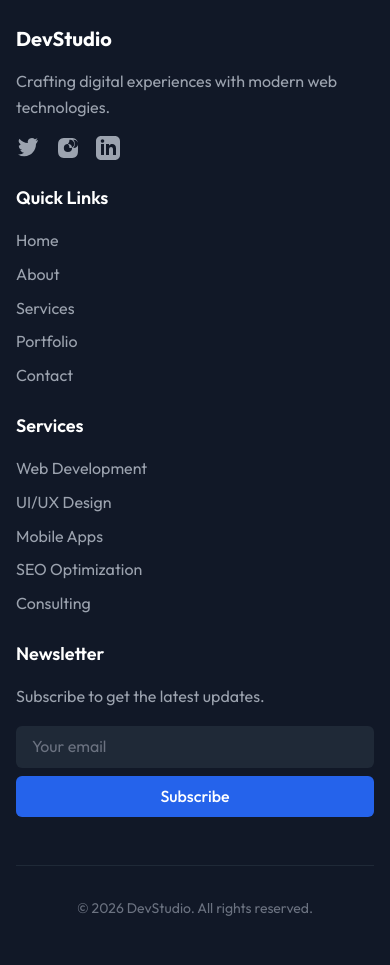
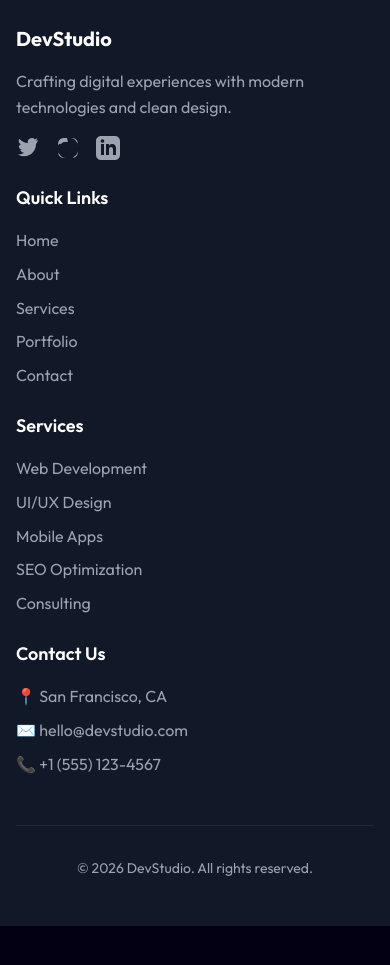
Before and after one commit to kalispidyman/raagneet, a React (Vite) app: page / in a window 390 px wide. Shown: the part 1220-2185 px from the top of the page. After the commit the page ends 2146 px from the top, so only its background shows below. Built offline with nearby package versions, Linux system fonts and the light colour scheme; the HTML template or start-up script is replaced by a standard one.

Commit message:
Redesign footer for mobile-first responsiveness with stacked columns, improved spacing, semantic markup, and accessible social links

```diff
--- a/src/components/Footer.jsx
+++ b/src/components/Footer.jsx
@@ -6,11 +6,11 @@ const Footer = () => {
       <div className="max-w-7xl mx-auto">
         {/* Main Footer Content */}
         <div className="grid grid-cols-1 md:grid-cols-2 lg:grid-cols-4 gap-8">
-          {/* Brand / Logo */}
+          {/* Brand & Description */}
           <div className="lg:col-span-1">
             <h3 className="text-xl font-bold mb-4">DevStudio</h3>
             <p className="text-gray-400 mb-4">
-              Crafting digital experiences with modern web technologies.
+              Crafting digital experiences with modern technologies and clean design.
             </p>
             <div className="flex space-x-4">
               <a href="#" className="text-gray-400 hover:text-white transition-colors">
@@ -22,13 +22,13 @@ const Footer = () => {
               <a href="#" className="text-gray-400 hover:text-white transition-colors">
                 <span className="sr-only">GitHub</span>
                 <svg className="h-6 w-6" fill="currentColor" viewBox="0 0 24 24">
-                  <path fillRule="evenodd" d="M12.315 2c2.43 0 2.784.013 3.808.06 1.064.049 1.791.218 2.427.465a4.902 4.902 0 011.772 1.153 4.902 4.902 0 011.153 1.772c.247.636.416 1.363.465 2.427.048 1.067.06 1.407.06 4.123v.08c0 2.643-.012 2.987-.06 4.043-.049 1.064-.218 1.791-.465 2.427a4.902 4.902 0 01-1.153 1.772 4.902 4.902 0 01-1.772 1.153c-.636.247-1.363.416-2.427.465-1.067.048-1.407.06-4.123.06h-.08c-2.643 0-2.987-.012-4.043-.06-1.064-.049-1.791-.218-2.427-.465a4.902 4.902 0 01-1.772-1.153 4.902 4.902 0 01-1.153-1.772c-.247-.636-.416-1.363-.465-2.427-.048-1.067-.06-1.407-.06-4.123v-.08c0-2.643.012-2.987.06-4.043.049-1.064.218-1.791.465-2.427a4.902 4.902 0 011.153-1.772A4.902 4.902 0 015.45 2.525c.636-.247 1.363-.416 2.427-.465 1.067-.048 1.407-.06 4.123-.06h.08zm-.372 5.907a4.1 4.1 0 100 8.2 4.1 4.1 0 000-8.2zm6.845 0a5.403 5.403 0 01-1.547 4.047 4.1 4.1 0 100-8.094 5.403 5.403 0 011.547 4.047zm-6.845 0a5.403 5.403 0 011.547 4.047 4.1 4.1 0 100-8.094 5.403 5.403 0 01-1.547 4.047z" clipRule="evenodd" />
+                  <path fillRule="evenodd" d="M12.315 2c2.43 0 2.784.013 3.808.06 1.064.049 1.791.218 2.427.465a4.902 4.902 0 011.772 1.153 4.902 4.902 0 011.153 1.772c.247.636.416 1.363.465 2.427.048 1.067.06 1.407.06 4.123v.08c0 2.643-.012 2.987-.06 4.043-.049 1.064-.218 1.791-.465 2.427a4.902 4.902 0 01-1.153 1.772 4.902 4.902 0 01-1.772 1.153c-.636.247-1.363.416-2.427.465-1.067.048-1.407.06-4.123.06h-.08c-2.643 0-2.987-.012-4.043-.06-1.064-.049-1.791-.218-2.427-.465a4.902 4.902 0 01-1.772-1.153 4.902 4.902 0 01-1.153-1.772c-.247-.636-.416-1.363-.465-2.427-.048-1.067-.06-1.407-.06-4.123v-.08c0-2.643.012-2.987.06-4.043.049-1.064.218-1.791.465-2.427a4.902 4.902 0 011.153-1.772A4.902 4.902 0 015.45 2.525c.636-.247 1.363-.416 2.427-.465 1.067-.048 1.407-.06 4.123-.06h.08zm-.372 3.97h-.764c-2.234 0-2.552.014-3.59.058-.976.406-1.495.89-1.97 1.378A7.48 7.48 0 002.05 9.03c-.044.96-.058 1.377-.058 3.611v.468c0 2.234.014 2.651.058 3.611.475.488.993.972 1.378 1.377A7.48 7.48 0 009.03 21.95c.96.044 1.377.058 3.611.058h.468c2.234 0 2.651-.014 3.611-.058.488-.475.972-.993 1.377-1.378A7.48 7.48 0 0021.95 15.03c.044-.96.058-1.377.058-3.611v-.468c0-2.234-.014-2.651-.058-3.611-.475-.488-.993-.972-1.378-1.377A7.48 7.48 0 0015.03 2.05c-.96-.044-1.377-.058-3.611-.058h-.468z" clipRule="evenodd" />
                 </svg>
               </a>
               <a href="#" className="text-gray-400 hover:text-white transition-colors">
                 <span className="sr-only">LinkedIn</span>
                 <svg className="h-6 w-6" fill="currentColor" viewBox="0 0 24 24">
-                  <path d="M19 0h-14c-2.761 0-5 2.239-5 5v14c0 2.761 2.239 5 5 5h14c2.761 0 5-2.239 5-5v-14c0-2.761-2.239-5-5-5zm-11 19h-3v-11h3v11zm-1.5-12.268c-.966 0-1.75-.79-1.75-1.764s.784-1.764 1.75-1.764 1.75.79 1.75 1.764-.783 1.764-1.75 1.764zm13.5 12.268h-3v-5.604c0-3.368-4-3.113-4 0v5.604h-3v-11h3v1.764c1.396-2.586 7-2.777 7 2.476v6.758z" />
+                  <path d="M19 0h-14c-2.761 0-5 2.239-5 5v14c0 2.761 2.239 5 5 5h14c2.761 0 5-2.239 5-5v-14c0-2.761-2.239-5-5-5zm-11 19h-3v-11h3v11zm-1.5-12.268c-.966 0-1.75-.79-1.75-1.764s.784-1.764 1.75-1.764 1.75.79 1.75 1.764-.783 1.764-1.75 1.764zm13.5 12.268h-3v-5.604c0-3.368-4-3.113-4 0v5.604h-3v-11h3v1.765c1.396-2.586 7-2.777 7 2.476v6.759z" />
                 </svg>
               </a>
             </div>
@@ -58,29 +58,19 @@ const Footer = () => {
             </ul>
           </div>
 
-          {/* Newsletter */}
+          {/* Contact Info */}
           <div>
-            <h4 className="text-lg font-semibold mb-4">Newsletter</h4>
-            <p className="text-gray-400 mb-4">Subscribe to get the latest updates.</p>
-            <form className="flex flex-col sm:flex-row gap-2">
-              <input
-                type="email"
-                placeholder="Your email"
-                className="px-4 py-2 rounded-md bg-gray-800 text-white placeholder-gray-500 focus:outline-none focus:ring-2 focus:ring-blue-500 flex-grow"
-                aria-label="Email address"
-              />
-              <button
-                type="submit"
-                className="px-4 py-2 bg-blue-600 hover:bg-blue-700 text-white font-medium rounded-md transition-colors whitespace-nowrap"
-              >
-                Subscribe
-              </button>
-            </form>
+            <h4 className="text-lg font-semibold mb-4">Contact Us</h4>
+            <address className="not-italic text-gray-400 space-y-2">
+              <p>📍 San Francisco, CA</p>
+              <p>✉️ hello@devstudio.com</p>
+              <p>📞 +1 (555) 123-4567</p>
+            </address>
           </div>
         </div>
 
         {/* Divider */}
-        <div className="mt-12 pt-8 border-t border-gray-800 text-center text-gray-500 text-sm">
+        <div className="mt-12 pt-8 border-t border-gray-800 text-center text-gray-400 text-sm">
           <p>&copy; {new Date().getFullYear()} DevStudio. All rights reserved.</p>
         </div>
       </div>
```
Also changed, not shown: src/components/Footer.css (+14 -3 lines).
